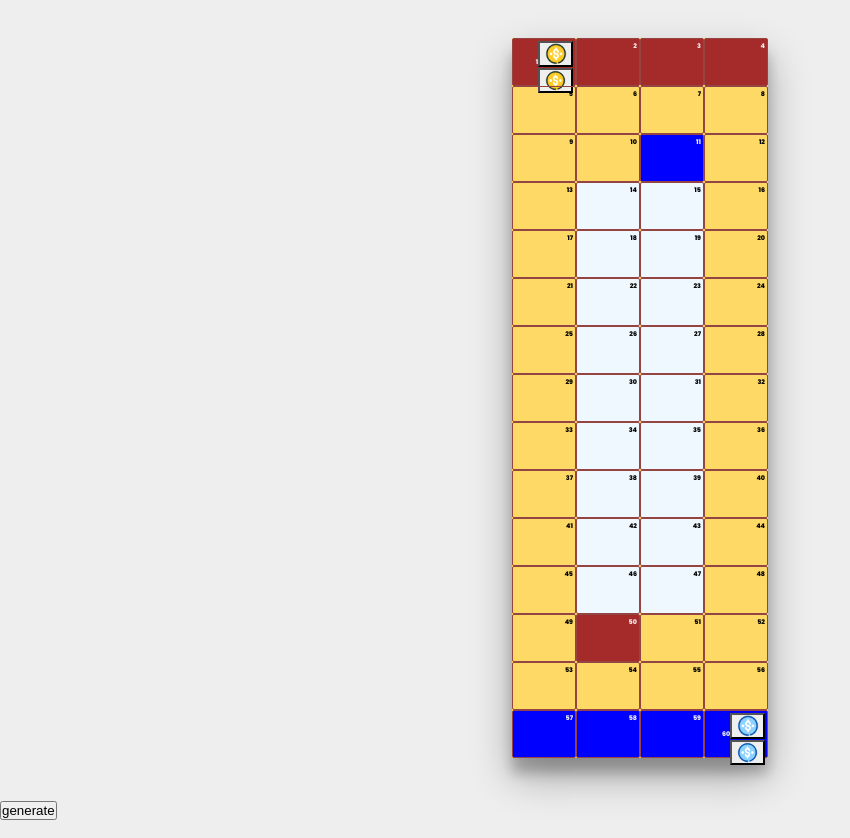
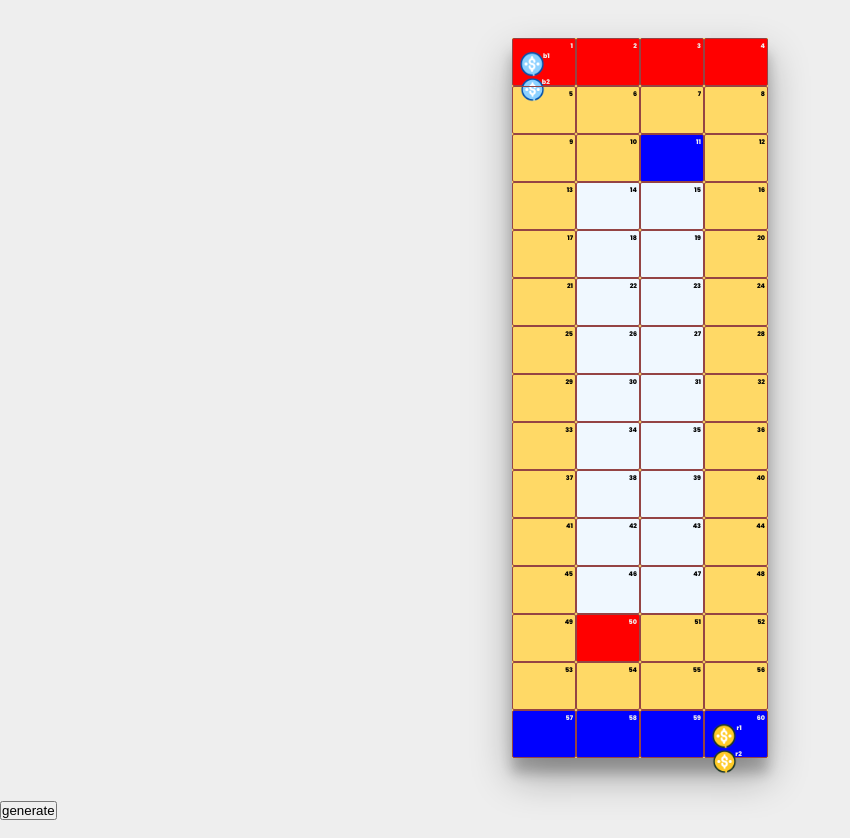
Before and after one commit to sourabh32/ludo-project, a React (Vite) app: page / in a window 1280 px wide. Shown: the whole page, without its empty margins (0-850 px from the left). Built offline with nearby package versions, Linux system fonts and the light colour scheme.

Commit message:
both tokens are working

```diff
--- a/src/components/Square.jsx
+++ b/src/components/Square.jsx
@@ -1,20 +1,27 @@
-import React, { useContext } from 'react'
-import { redObject,blueObject } from '../constant.js/gameConstants'
-import { gameContext } from '../context/GameContext'
-const Square = ({num,color}) => {
-    const {red,blue,setSelectedToken} = useContext(gameContext)
+import React, { useContext } from "react";
+import { redObject, blueObject } from "../constant.js/gameConstants";
+import { gameContext } from "../context/GameContext";
+const Square = ({ num, color }) => {
+  const {red,blue,random,moveBlue,moveRed} = useContext(gameContext)
 
   return (
     <div className={`square ${color}`}>
-           {num}
+      {num}
 
-{redObject[red.rt1] === num && <button onClick={()=>setSelectedToken("rt1")} className='blueToken'></button>}
+      {redObject[red.rt1] === num && (
+         <div className="yellowToken" onClick={()=>moveRed(random,"rt1")}>r1</div>
+      )}
+      {redObject[red.rt2] === num && (
+         <div className="yellowToken" onClick={()=>moveRed(random,"rt2")}>r2</div>
+      )}
+      {blueObject[blue.bt1] === num && (
+         <div className="blueToken" onClick={()=>moveBlue(random,"bt1")}>b1</div>
+      )}
+      {blueObject[blue.bt2] === num && (
+         <div className="blueToken" onClick={()=>moveBlue(random,"bt2")}>b2</div>
+      )}
+    </div>
+  );
+};
 
-{redObject[red.rt2] === num && <button onClick={()=>setSelectedToken("rt2")}  className='blueToken'></button>}
-{blueObject[blue.bt1] === num && <button onClick={()=>setSelectedToken("bt1")}  className='yellowToken'></button>}
-{blueObject[blue.bt2] === num && <button onClick={()=>setSelectedToken("rt2")}  className='yellowToken'></button>}
-    </div>
-  )
-}
-
-export default Square
+export default Square;
--- a/src/context/GameContext.jsx
+++ b/src/context/GameContext.jsx
@@ -1,79 +1,70 @@
 import { useEffect, useState } from "react";
 import { createContext } from "react";
 
+export const gameContext = createContext({
+  generateRandom: () => {},
+  red: 0,
+  blue: 0,
+  selectedToken: null,
+  setSelectedToken: () => {},
+  setSelectonPhase:()=>{},
+  moveRed:()=>{},
+  moveBlue:()=>{}
+});
 
-export const gameContext = createContext({
-    generateRandom:()=>{},
-    red:0,
-    blue:0,
-    selectedToken:null,
-    setSelectedToken:()=>{}
-})
+const GameProvider = ({ children }) => {
+  const [selectedToken, setSelectedToken] = useState(null);
+  const [red, setRed] = useState({ rt1: 0, rt2: 0 });
+  const [blue, setBlue] = useState({ bt1: 0, bt2: 0 });
+  const [redTurn, setRedTurn] = useState(true);
+  const [random,setRandom] = useState(0)
+
+  const generateRandom = () =>{
+      const random = Math.floor(Math.random() * 6 + 1);
+
+      setRandom(random)
+  }
 
 
+  const moveRed = (random,token) => {
+    if(redTurn){
 
 
+    if (token === "rt1") {
+      setRed((prev) => ({ ...prev, rt1: prev.rt1 + random }));
+      setRedTurn(false);
 
-const GameProvider = ({children}) => {
-  const [selectedToken,setSelectedToken] = useState(null)
-  const [selectionPhase,setSelectonPhase] = useState(true)
-  const [red,setRed] = useState({rt1:0,
-  rt2:0})
-  const [blue,setBlue] = useState({bt1:0,
-    bt2:0})
-  const [redTurn,setRedTurn] = useState(true)
+    } else if (token === "rt2") {
+      setRed((prev) => ({ ...prev, rt2: prev.rt2 + random }));
+      setRedTurn(false);
 
-  const generateRandom = () =>{
-    const random = Math.floor(Math.random()*6+1)
+    }
+    }
+};
 
-     if(redTurn ){
-      console.log(selectedToken)
+const moveBlue = (random,token) => {
+  if(!redTurn){
 
-      if(  selectedToken === "rt1"){
-        setRed(prev => ({...prev,rt1:prev.rt1 +random}))
-        setSelectedToken(null)
-      }
-      else if(selectedToken === "rt2"){
-        setRed(prev => ({...prev,rt1:prev.rt2 +random}))
-        setSelectedToken(null)
+    if (token === "bt1") {
+      setBlue((prev) => ({ ...prev, bt1: prev.bt1 + random }));
+      setRedTurn(true);
 
-      }
+    } else if (token === "bt2") {
+      setBlue((prev) => ({ ...prev, bt2: prev.bt2 + random }));
+      setRedTurn(true);
+
+    }
+  }
+};
 
 
-      setRedTurn(!redTurn)
-     }
-     else{
-      console.log(selectedToken)
-      if(selectedToken === "bt1"){
-        setBlue(prev => ({...prev,bt1:prev.bt1 +random}))
-        setSelectedToken(null)
-      }
-      else if(selectedToken === "bt2"){
-        setBlue(prev => ({...prev,bt2:prev.bt2 +random}))
-        setSelectedToken(null)
-      }
+  useEffect(() => {
+    console.log(random);
+    console.log(redTurn)
+  }, [random]);
 
+  const value = { generateRandom, red, blue,random,moveRed,moveBlue };
+  return <gameContext.Provider value={value}>{children}</gameContext.Provider>;
+};
 
-      setRedTurn(!redTurn)
-     }
-   }
-
-
-   useEffect(()=>{
-  console.log(red,blue)
-   },[red,blue])
-
-
-const value = {generateRandom,red,blue,selectedToken,setSelectedToken}
-  return (
-    <gameContext.Provider value={value}>
-        {children}
-    </gameContext.Provider>
-  )
-}
-
-
-
-
-
-export default GameProvider
+export default GameProvider;
--- a/src/index.css
+++ b/src/index.css
@@ -36,7 +36,7 @@ body::-webkit-scrollbar{
  text-align: end;
 }
 .red{
-  background-color: brown;
+  background-color:red;
   color: #EEEEEE;
 }
 .blue{
```
